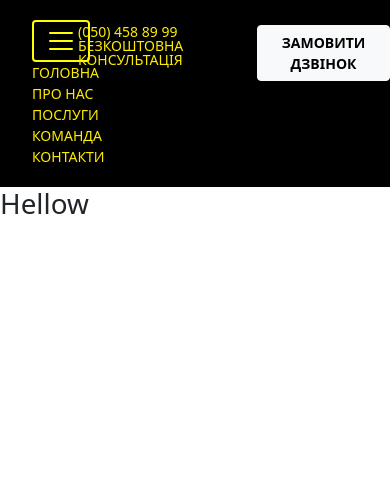
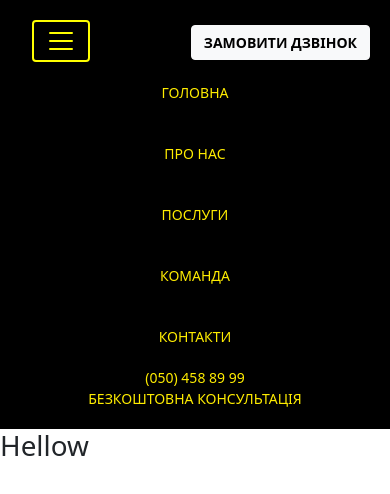
Before and after one commit to Ivan-Oliinyk/Druck, a plain HTML site: page index.html in a window 390 px wide. Both pictures are taken after a click on the button "Toggle navigation". Drawn offline with nearby package versions, Linux system fonts and the light colour scheme.

Commit message:
complited navbar

```diff
--- a/index.html
+++ b/index.html
@@ -43,12 +43,17 @@
             <a class="nav-link" href="#">послуги</a>
             <a class="nav-link" href="#">команда</a>
             <a class="nav-link" href="#">контакти</a>
+            <div class="nav-phone only-mobile">
+              <a href="tel:380504588999">(050) 458 89 99 </a>
+              <br />
+              <span>Безкоштовна консультація</span>
+            </div>
           </div>
         </div>
       </div>
       <div class="nav-feedback">
-        <div class="nav-phone">
-          <a href="#">(050) 458 89 99 </a>
+        <div class="nav-phone mobile-hide">
+          <a href="tel:380504588999">(050) 458 89 99 </a>
           <span>Безкоштовна консультація</span>
         </div>
         <button type="button" class="btn btn-light">замовити дзвінок</button>
--- a/style.css
+++ b/style.css
@@ -7,6 +7,7 @@
   --yellow: #ffed00;
 }
 
+/* NAVBAR START*/
 .navbar {
   position: relative;
   background-color: #000;
@@ -72,6 +73,11 @@
   top: 12px;
 }
 
+.only-mobile {
+  display: none;
+}
+/* NAVBAR END */
+
 @media screen and (max-width: 1600px) {
   .navbar {
     padding: 20px 150px;
@@ -101,12 +107,22 @@
 
 @media screen and (max-width: 992px) {
   .navbar .container-fluid {
-    max-width: 100px;
+    width: 100%;
+  }
+
+  .navbar .navbar-nav .nav-link {
+    padding: 20px 0;
+    width: 100%;
+    text-align: center;
   }
 
   .navbar .nav-feedback {
     top: 25px;
     left: 40%;
+  }
+
+  .only-mobile.nav-phone {
+    text-align: center;
   }
 }
 
@@ -117,11 +133,21 @@
 }
 
 @media screen and (max-width: 576px) {
+  .mobile-hide {
+    display: none;
+  }
+
+  .only-mobile {
+    display: block;
+  }
+
   .navbar {
     padding: 20px;
   }
 
   .navbar .nav-feedback {
-    left: 20%;
+    left: none;
+    right: 20px;
+    justify-content: flex-end;
   }
 }
```
